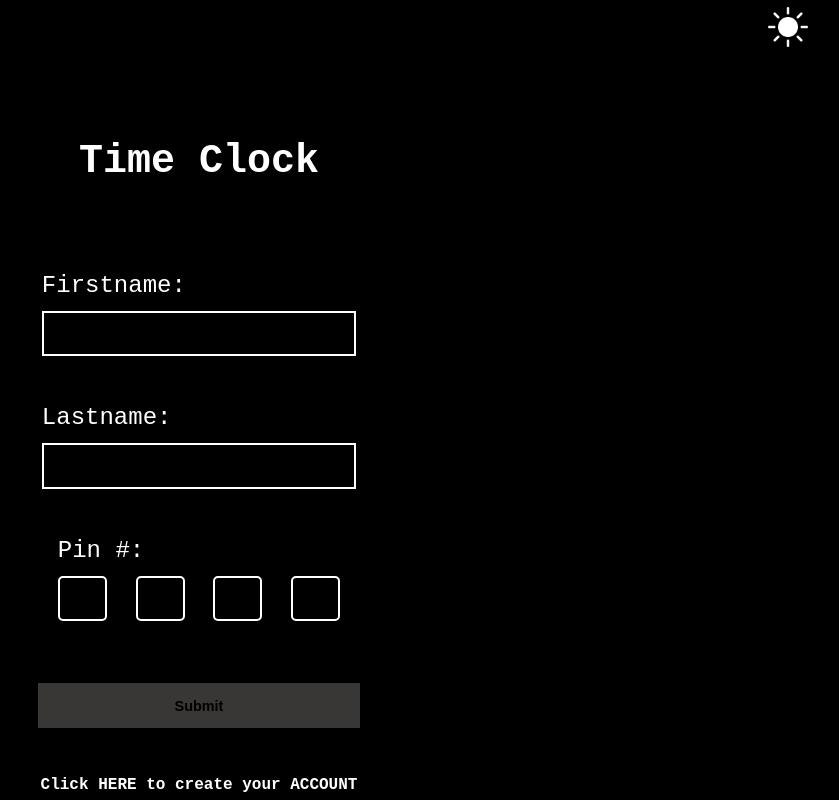
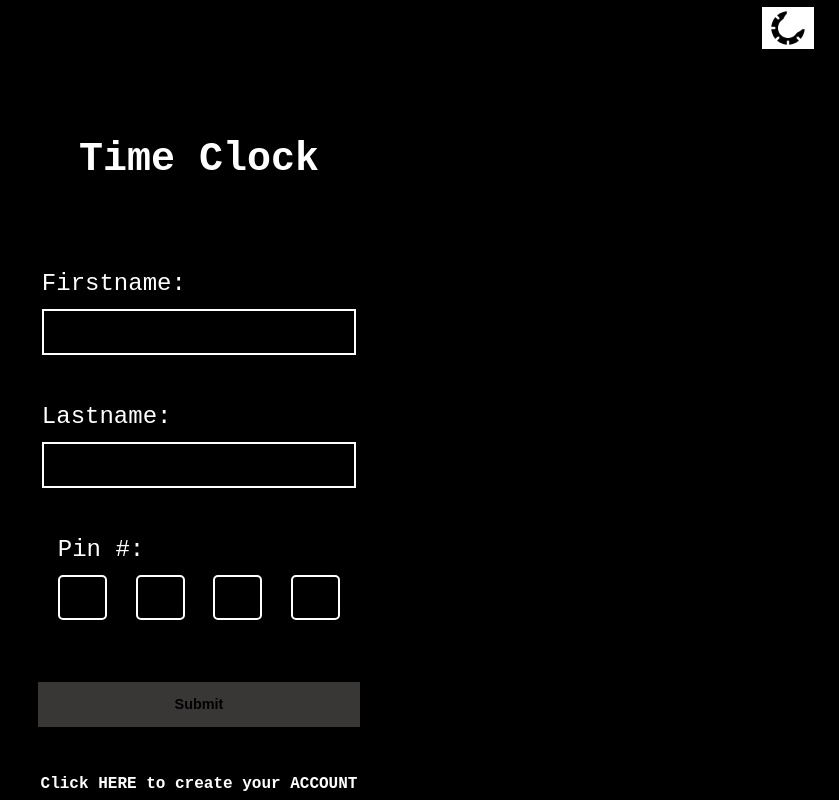
Before and after one commit to courthub74/PinNumberCopy, a plain HTML site: page index.html in a window 1280 px wide. Shown: the whole page, without its empty margins (441-1280 px from the left). Drawn offline with Linux system fonts and the light colour scheme.

Commit message:
so now toggle the button for nite mode

```diff
--- a/index.html
+++ b/index.html
@@ -11,8 +11,12 @@
 
     <nav>
         <!-- <button class="day_mode">Day</button> -->
-        <button class="screen_mode">
-            <img src="./img/day_mode.png" id="day_mode" alt="day_mode">
+        <button id="screen_mode">
+            <!-- Put the pics in a div -->
+             <div class="nite_day">
+                <img src="./img/day_mode.png" id="day_mode" alt="day_mode">
+                <img src="./img/nite_mode.png" id="nite_mode" alt="nite_mode">
+             </div>
         </button>
     </nav>
 
--- a/style.css
+++ b/style.css
@@ -23,15 +23,22 @@ nav {
     margin: 0 50px 0 0;
 }
 
-.screen_mode {
+#screen_mode {
     cursor: pointer;
     background-color: black;
     border: none;
 }
 
+.nite_day {
+    display: flex;
+    justify-content: center;
+    align-items: center;
+}
+
 #day_mode {
     width: 3em;
     height: 3em;
+    position: absolute;
 }
 
 
@@ -123,3 +130,21 @@ a {
     text-decoration: none;
     font-weight: bold;
 }
+
+/* DAY MODE */
+
+body.day_mode {
+    background-color: white;
+    color: black;
+}
+
+#screen_mode {
+    background-color: white;
+    border: none;
+}
+
+#nite_mode {
+    width: 3em;
+    height: 3em;
+    /* position: absolute; */
+}
```
